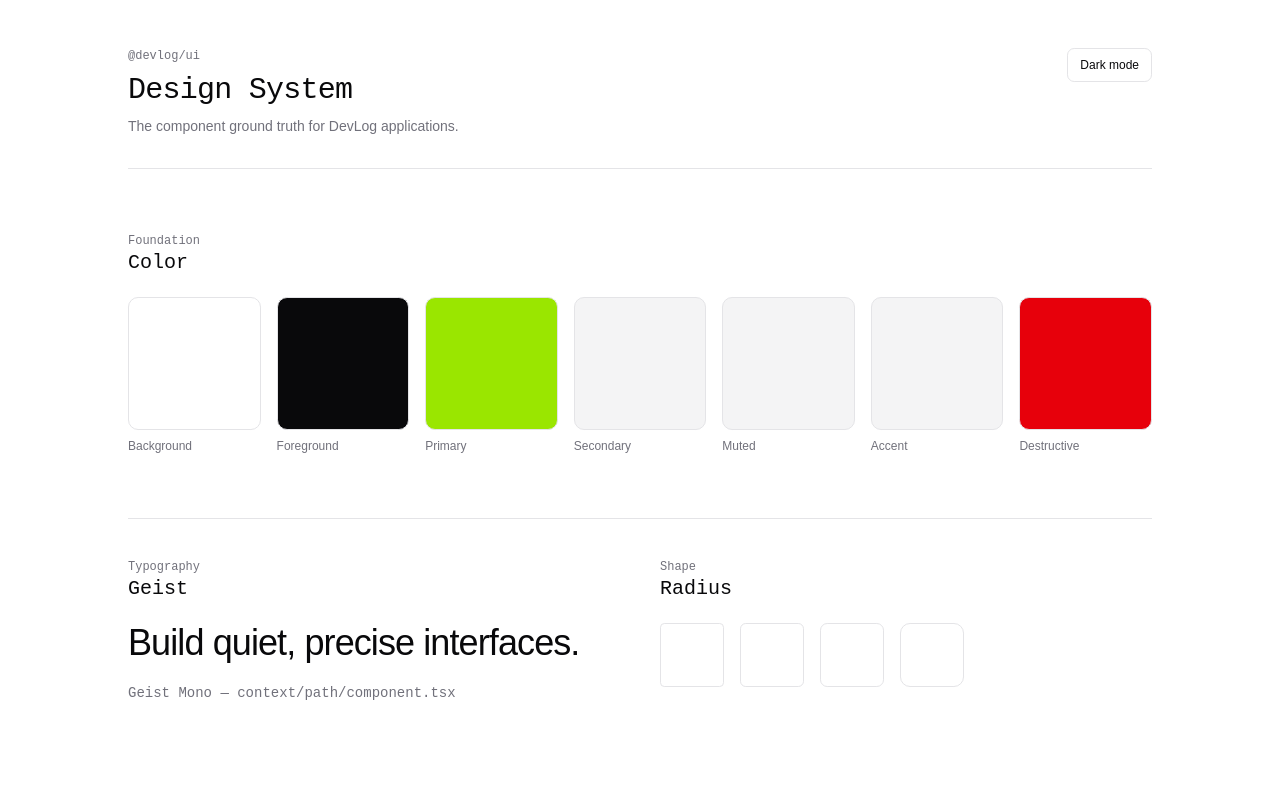
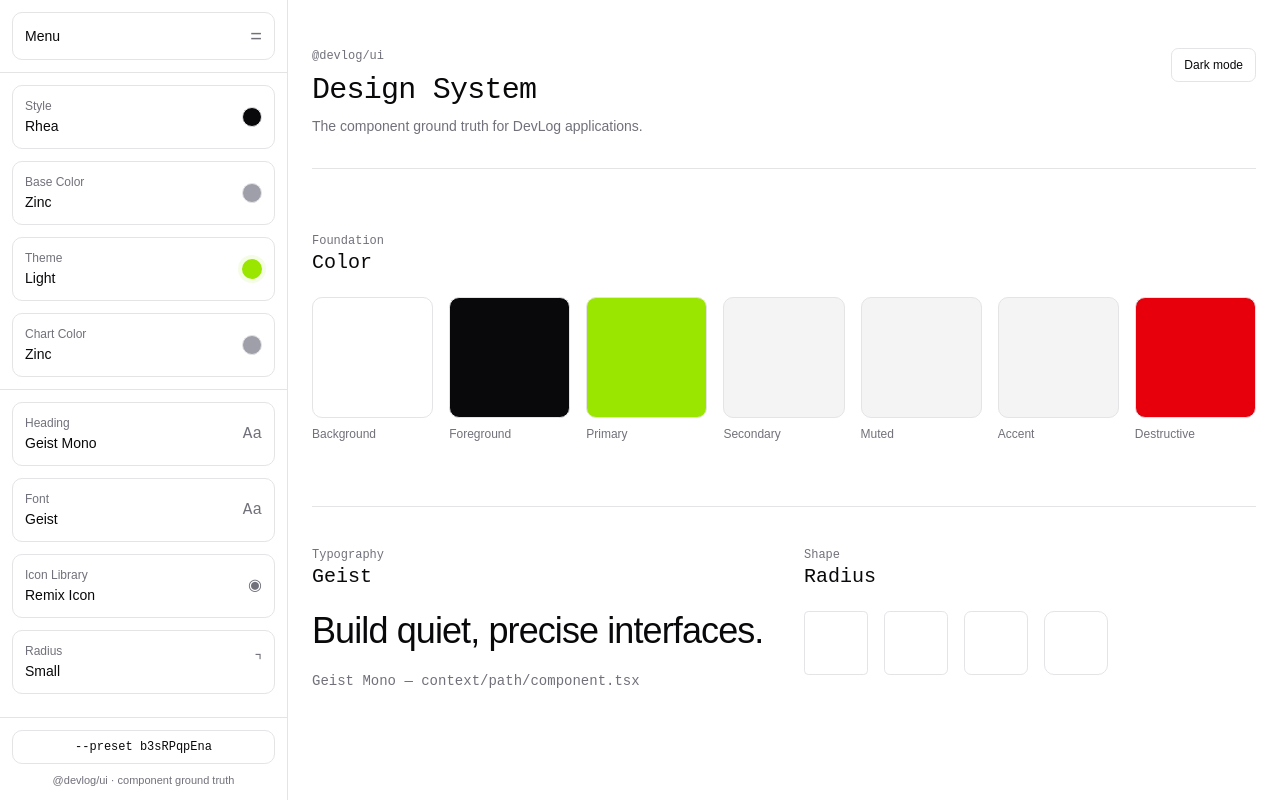
Before and after one commit to bickhsu/devlog, a React (Vite) app in the folder apps/design-system/: page / in a window 1280 px wide. Built offline with nearby package versions, Linux system fonts and the light colour scheme.

Commit message:
feat(design-system): add playground shell

```diff
--- a/apps/design-system/src/App.tsx
+++ b/apps/design-system/src/App.tsx
@@ -1,4 +1,5 @@
 import { useTheme } from "@/components/theme-provider"
+import { PlaygroundShell } from "@/components/playground-shell"
 
 const colors = [
   ["Background", "bg-background"],
@@ -15,6 +16,7 @@ export function App() {
   const nextTheme = theme === "dark" ? "light" : "dark"
 
   return (
+    <PlaygroundShell>
     <main className="min-h-svh bg-background px-6 py-12 text-foreground">
       <div className="mx-auto max-w-5xl space-y-16">
         <header className="flex items-start justify-between gap-6 border-b pb-8">
@@ -84,5 +86,6 @@ export function App() {
         </section>
       </div>
     </main>
+    </PlaygroundShell>
   )
 }
--- /dev/null
+++ b/apps/design-system/src/components/playground-shell.tsx
@@ -0,0 +1,48 @@
+import * as React from "react"
+
+import { StyleSidebar } from "@/components/style-sidebar"
+
+type PlaygroundShellProps = {
+  children: React.ReactNode
+}
+
+export function PlaygroundShell({ children }: PlaygroundShellProps) {
+  const [sidebarOpen, setSidebarOpen] = React.useState(false)
+
+  return (
+    <div className="min-h-svh bg-background text-foreground lg:grid lg:h-svh lg:grid-cols-[288px_minmax(0,1fr)] lg:overflow-hidden">
+      <button
+        aria-label="Close style menu"
+        className={`fixed inset-0 z-30 bg-black/60 backdrop-blur-sm transition-opacity lg:hidden ${
+          sidebarOpen ? "opacity-100" : "pointer-events-none opacity-0"
+        }`}
+        onClick={() => setSidebarOpen(false)}
+        type="button"
+      />
+
+      <div
+        className={`fixed inset-y-0 left-0 z-40 w-72 border-r transition-transform duration-200 lg:static lg:z-auto lg:w-auto lg:translate-x-0 ${
+          sidebarOpen ? "translate-x-0" : "-translate-x-full"
+        }`}
+      >
+        <StyleSidebar onNavigate={() => setSidebarOpen(false)} />
+      </div>
+
+      <section className="min-w-0 lg:h-svh lg:overflow-y-auto">
+        <div className="sticky top-0 z-20 flex items-center justify-between border-b bg-background/90 px-4 py-3 backdrop-blur lg:hidden">
+          <button
+            className="rounded-lg border px-3 py-2 text-xs"
+            onClick={() => setSidebarOpen(true)}
+            type="button"
+          >
+            Styles
+          </button>
+          <span className="font-heading text-xs text-muted-foreground">
+            @devlog/ui
+          </span>
+        </div>
+        {children}
+      </section>
+    </div>
+  )
+}
--- /dev/null
+++ b/apps/design-system/src/components/style-sidebar.tsx
@@ -0,0 +1,105 @@
+import { designSystemMeta } from "@devlog/ui/meta"
+
+import { useTheme } from "@/components/theme-provider"
+
+type StyleSidebarProps = {
+  onNavigate?: () => void
+}
+
+const styleItems = [
+  { label: "Style", value: designSystemMeta.style, swatch: "bg-foreground" },
+  { label: "Base Color", value: designSystemMeta.baseColor, swatch: "bg-zinc-400" },
+  { label: "Chart Color", value: designSystemMeta.chartColor, swatch: "bg-zinc-400" },
+  { label: "Heading", value: designSystemMeta.headingFont, mark: "Aa" },
+  { label: "Font", value: designSystemMeta.bodyFont, mark: "Aa" },
+  { label: "Icon Library", value: designSystemMeta.iconLibrary, mark: "◉" },
+  { label: "Radius", value: designSystemMeta.radius, mark: "⌝" },
+] as const
+
+export function StyleSidebar({ onNavigate }: StyleSidebarProps) {
+  const { theme, setTheme } = useTheme()
+  const isDark = theme === "dark"
+
+  return (
+    <aside className="flex h-full min-h-0 flex-col bg-card text-card-foreground">
+      <div className="border-b p-3">
+        <div className="flex h-12 items-center justify-between rounded-xl border bg-background px-3">
+          <span className="text-sm font-medium">Menu</span>
+          <span aria-hidden className="text-xl leading-none text-muted-foreground">
+            =
+          </span>
+        </div>
+      </div>
+
+      <div className="min-h-0 flex-1 overflow-y-auto">
+        <nav aria-label="Design system styles" className="divide-y">
+          <div className="space-y-3 p-3">
+            {styleItems.slice(0, 2).map((item) => (
+              <StyleItem {...item} key={item.label} />
+            ))}
+            <button
+              className="flex w-full items-center justify-between rounded-xl border bg-background p-3 text-left transition-colors hover:bg-accent"
+              onClick={() => {
+                setTheme(isDark ? "light" : "dark")
+                onNavigate?.()
+              }}
+              type="button"
+            >
+              <span>
+                <span className="block text-xs text-muted-foreground">Theme</span>
+                <span className="mt-0.5 block text-sm font-medium">
+                  {isDark ? "Dark" : "Light"}
+                </span>
+              </span>
+              <span className="size-5 rounded-full bg-primary ring-4 ring-primary/10" />
+            </button>
+            {styleItems.slice(2, 3).map((item) => (
+              <StyleItem {...item} key={item.label} />
+            ))}
+          </div>
+
+          <div className="space-y-3 p-3">
+            {styleItems.slice(3).map((item) => (
+              <StyleItem {...item} key={item.label} />
+            ))}
+          </div>
+        </nav>
+      </div>
+
+      <div className="space-y-2 border-t p-3">
+        <div className="rounded-xl border bg-background px-3 py-2 text-center font-heading text-xs">
+          --preset {designSystemMeta.preset}
+        </div>
+        <p className="px-1 text-center text-[11px] text-muted-foreground">
+          @devlog/ui · component ground truth
+        </p>
+      </div>
+    </aside>
+  )
+}
+
+function StyleItem({
+  label,
+  mark,
+  swatch,
+  value,
+}: {
+  label: string
+  mark?: string
+  swatch?: string
+  value: string
+}) {
+  return (
+    <div className="flex items-center justify-between rounded-xl border bg-background p-3">
+      <span>
+        <span className="block text-xs text-muted-foreground">{label}</span>
+        <span className="mt-0.5 block text-sm font-medium">{value}</span>
+      </span>
+      {swatch ? (
+        <span className={`size-5 rounded-full border ${swatch}`} />
+      ) : (
+        <span className="font-heading text-base text-muted-foreground">{mark}</span>
+      )}
+    </div>
+  )
+}
```
